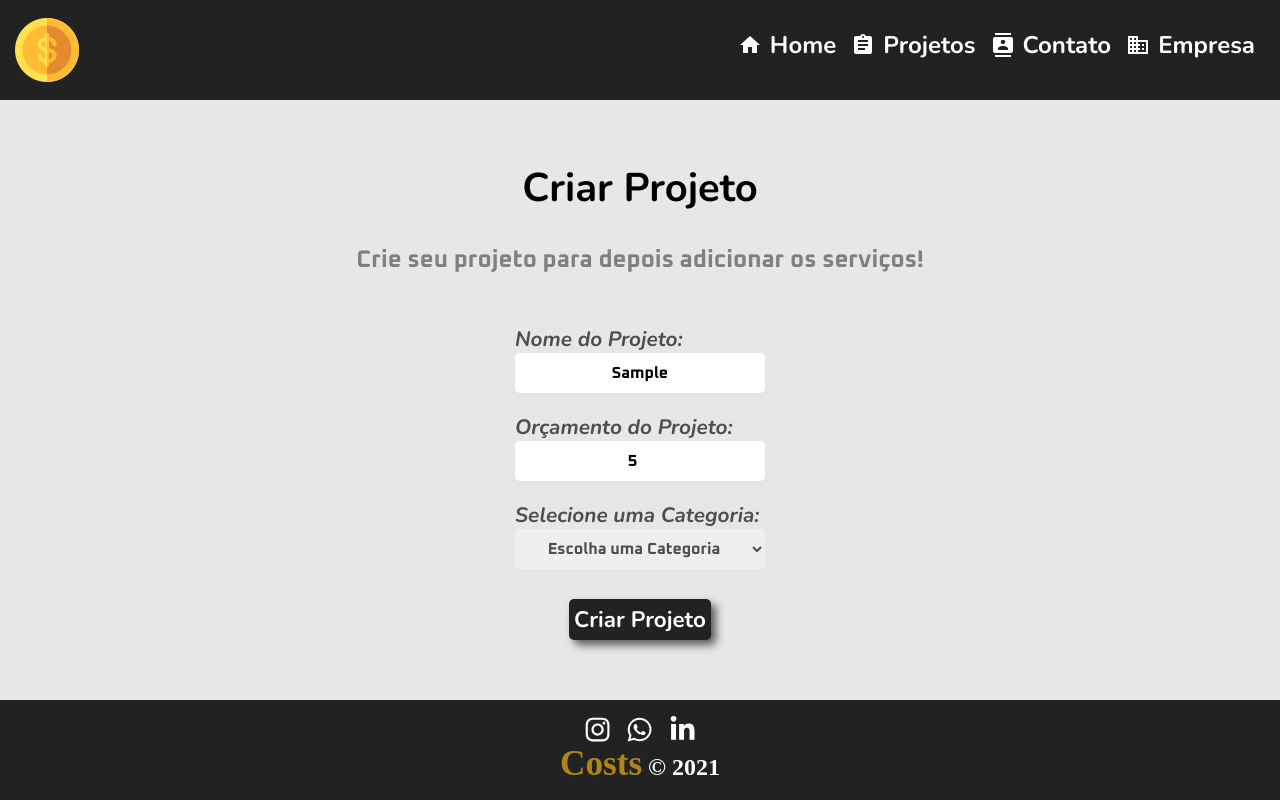
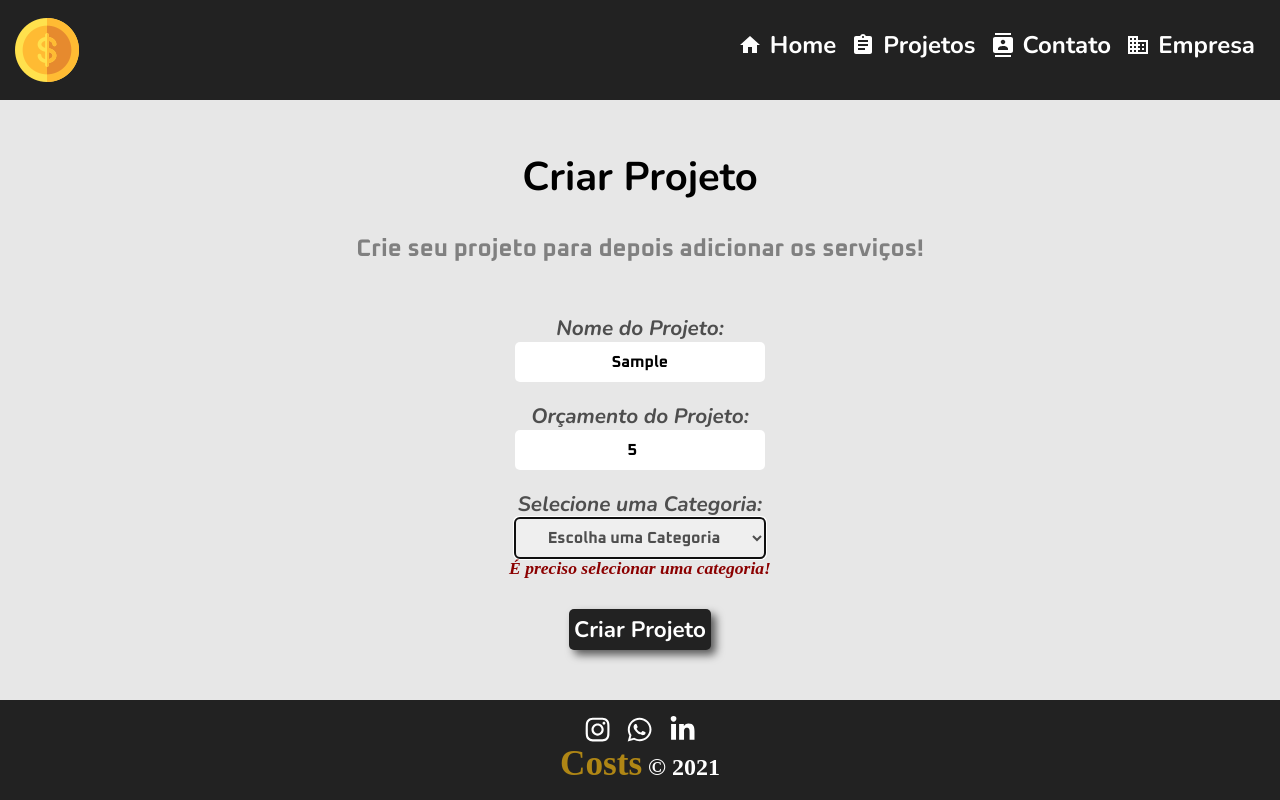
Before and after one commit to Kauadasilvalourenco/projeto_costs, a React (Vite) app: page /criarProjeto in a window 1280 px wide. Both pictures are taken after typing "Sample", "5" into the empty fields and a click on the button "Criar Projeto". Built offline with nearby package versions, Linux system fonts and the light colour scheme; a web font is replaced by a local one.

Commit message:
feat: Criado validação e estado com RHF e Zod

```diff
--- a/src/components/_form/Form.jsx
+++ b/src/components/_form/Form.jsx
@@ -1,5 +1,11 @@
 import { useId } from "react";
 // import ID;
+
+import { useForm } from "react-hook-form";
+// import RHF;
+
+import { zodResolver } from "@hookform/resolvers/zod";
+// import Zod;
 
 import { formSchema } from "./_schema/formSchema";
 // import Schema;
@@ -8,22 +14,28 @@ import Button from "../_button/Button";
 // import components;
 
 import styleForm from "./Form.module.css";
+// import css;
 
-function Form({fieldsConfig, btnText}) {
+function Form({fieldsConfig, btnText, schemaZod}) {
     const ID = useId();
     const fieldsList = formSchema(fieldsConfig, ID);
 
-    function submit(e) {
-        e.preventDefault();
+    const { register, handleSubmit, formState: {errors} } = useForm({
+        resolver: zodResolver(schemaZod)
+    });
+
+    function handleOnSubmit() {
+        console.log("Dados do formulário prontos e validados");
     }
 
     return(
         <div>
-            <form onSubmit={submit} className={styleForm.Form}>
+            <form onSubmit={handleSubmit(handleOnSubmit)} className={styleForm.Form}>
                 {
                     fieldsList.map((item, index) => {
                         const TagLabel = item.label.component;
                         const TagField = item.field.component;
+                        const fieldName = item.field.props.name;
 
                         return (
                             <div key={index} className={styleForm.conteiner_fields}>
@@ -32,7 +44,15 @@ function Form({fieldsConfig, btnText}) {
                                 />
                                 <TagField
                                     {...item.field.props}
+                                    {...register(fieldName)}
                                 />
+
+                                {errors[fieldName] && (
+                                    <span className={styleForm.error_message}>
+                                        {errors[fieldName].message}
+                                    </span>
+                                )}
+
                             </div>
                         )
                     })
--- a/src/components/_form/Form.module.css
+++ b/src/components/_form/Form.module.css
@@ -7,6 +7,16 @@
 
 .conteiner_fields {
     margin-bottom: 20px;
+    text-align: center;
+}
+
+.error_message {
+    text-align: center;
+    color: var(--cor_erro-fechar);
+    font-family: var(--fonte_destaque);
+    font-size: 1.1rem;
+    font-weight: bold;
+    font-style: italic;
 }
 
 .button {
--- a/src/components/_input/Input.jsx
+++ b/src/components/_input/Input.jsx
@@ -1,20 +1,23 @@
+import { forwardRef } from "react";
+// import RHF;
+
 import styleInput from "./Input.module.css";
 // import css;
 
-function Input({type, name, id, placeholder, onChange, style}) {
-    return(
+const Input = forwardRef(({type, name, id, placeholder, style, ...rest}, ref) => {
+    return (
         <div>
             <input
                 type={type}
                 name={name}
                 id={id}
                 placeholder={placeholder}
-                onChange={onChange}
                 className={`${styleInput.input} ${style}`}
-                required
+                ref={ref}
+                {...rest}
             />
         </div>
     )
-}
+});
 
 export default Input;
--- a/src/components/_select/Select.jsx
+++ b/src/components/_select/Select.jsx
@@ -1,17 +1,20 @@
+import { forwardRef } from "react";
+// import RHF;
+
 import styleSelect from "./Select.module.css";
 // import css;
 
-function Select({name, id, options, onChange, style}) {
-    return(
+const Select = forwardRef(({name, id, style, options, ...rest}, ref) => {
+    return (
         <div>
             <select
                 name={name}
                 id={id}
-                onChange={onChange}
                 className={`${styleSelect.select} ${style}`}
-                required
+                ref={ref}
+                {...rest}
             >
-                <option hidden>Escolha uma Categoria</option>
+                <option value="" hidden>Escolha uma Categoria</option>
 
                 {options.map((option) => (
                     <option
@@ -25,6 +28,6 @@ function Select({name, id, options, onChange, style}) {
             </select>
         </div>
     )
-}
+});
 
 export default Select;
--- a/src/pages/criar-projeto/CriarProjeto.jsx
+++ b/src/pages/criar-projeto/CriarProjeto.jsx
@@ -1,3 +1,6 @@
+import z from "zod/v3";
+// import zod;
+
 import Typography from "../../components/_typography/Typography";
 import Input from "../../components/_input/Input";
 import Select from "../../components/_select/Select";
@@ -8,12 +11,25 @@ import styleCriarProjeto from "./CriarProjeto.module.css";
 // import css;
 
 function CriarProjeto() {
-    const categorys = [
+    const categoriess = [
         {id: 1, nome: "Infra"},
         {id: 2, nome: "Planejamento"},
         {id: 3, nome: "Desenvolvimento"},
         {id: 4, nome: "Design"}
     ];
+
+    const validationProject = z.object({
+        nome_projeto: z.string()
+        .min(1, "O campo não pode ser nulo!")
+        .max(30),
+
+        orcamento_projeto: z.coerce.number()
+        .min(1, "O campo não pode ser nulo!")
+        .max(1000000, "O valor máximo de Orçamento foi exedido"),
+
+        categoria_projeto: z.string()
+        .min(1, "É preciso selecionar uma categoria!")
+    });
 
     const projectForm = [
         {
@@ -57,7 +73,7 @@ function CriarProjeto() {
                     type: Select
                 },
                 props: {
-                    name: "categoria_projeto", options: categorys
+                    name: "categoria_projeto", options: categoriess
                 }
             }
         }
@@ -81,6 +97,7 @@ function CriarProjeto() {
             <Form
                 fieldsConfig={projectForm}
                 btnText={"Criar Projeto"}
+                schemaZod={validationProject}
             />
 
         </div>
```
